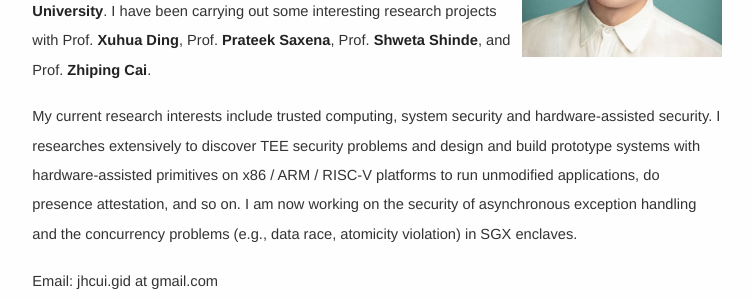
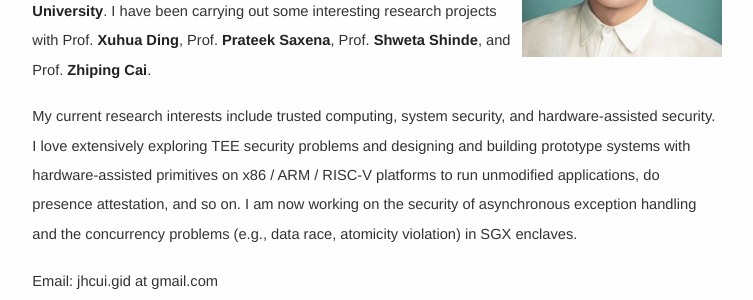
Before and after one commit to cimcs/cimcs.github.io, a Jekyll site: the page built from index.md, in a window 1280 px wide. Shown: the part 241-541 px from the top of the page, without its empty margins (263-1016 px from the left). Built offline with Jekyll 4.4.1, drawn with Linux system fonts in a browser that asks for light colours; comment, search, counter and statistics services are not loaded.

Commit message:
Update index.md

```diff
--- a/index.md
+++ b/index.md
@@ -11,7 +11,7 @@ I am an assistant professor at **[Hunan University]**. I earned my Ph.D. degree
 
 <!--I obtained my Master degree at the **[Xidian University]**.-->
 
-My current research interests include trusted computing, system security and hardware-assisted security. I researches extensively to discover TEE security problems and design and build prototype systems with hardware-assisted primitives on x86 / ARM / RISC-V platforms to run unmodified applications, do presence attestation, and so on. I am now working on the security of asynchronous exception handling and the concurrency problems (e.g., data race, atomicity violation) in SGX enclaves.
+My current research interests include trusted computing, system security, and hardware-assisted security. I love extensively exploring TEE security problems and designing and building prototype systems with hardware-assisted primitives on x86 / ARM / RISC-V platforms to run unmodified applications, do presence attestation, and so on. I am now working on the security of asynchronous exception handling and the concurrency problems (e.g., data race, atomicity violation) in SGX enclaves.
 
 Email: jhcui.gid at gmail.com <!-- <br />
 Email: [gchauras@csail.mit.edu] (others) -->
```
